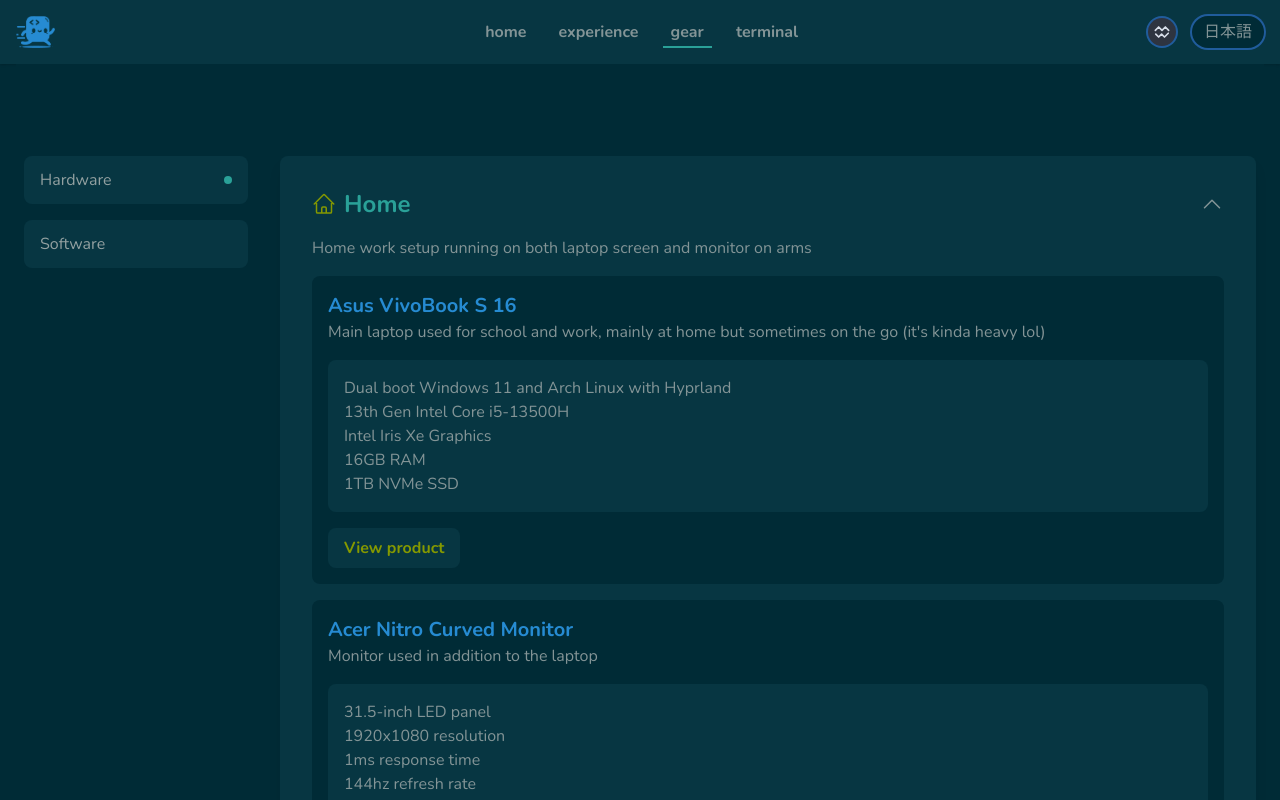
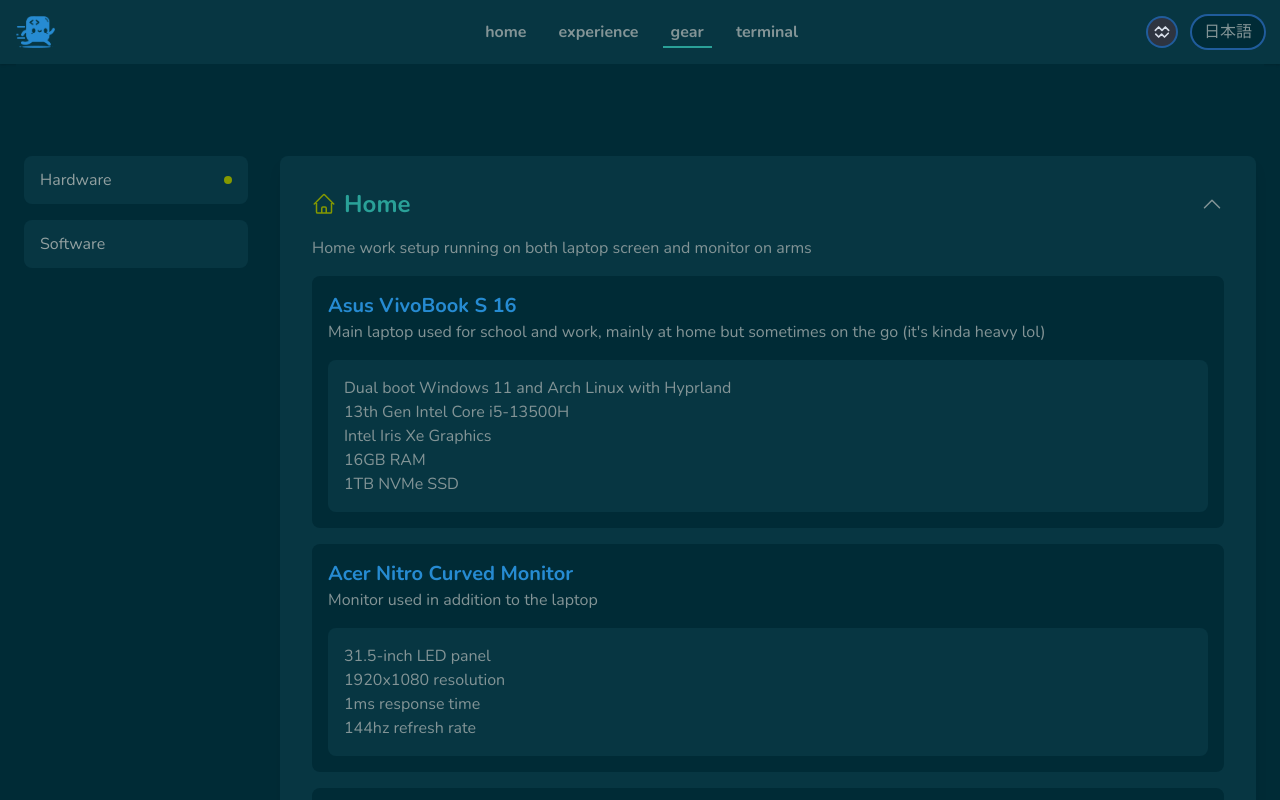
Before and after one commit to telga/portfolio, a Vue app: page /GearPage in a window 1280 px wide. Shown: the top 800 px of the page. Built offline with nearby package versions, Linux system fonts and the light colour scheme.

Commit message:
fix gear hover

```diff
--- a/src/components/GearCard.vue
+++ b/src/components/GearCard.vue
@@ -30,7 +30,7 @@
               </div>
             </ul>
           </div>
-          <a
+          <!-- <a
             :href="subItem.links?.[this.$i18n.locale] || '#'"
             target="_blank"
             rel="noopener noreferrer"
@@ -38,7 +38,7 @@
             class="inline-block mt-4 bg-bg-secondary font-bold text-[var(--accent-secondary)] hover:text-[var(--accent-hover)] py-2 px-4 rounded-lg transition-all duration-300 ease-in-out hover:-translate-y-0.5"
           >
             {{ $t('gear.viewProduct') }}
-          </a>
+          </a> -->
         </div>
       </div>
     </div>
--- a/src/data/gear.json
+++ b/src/data/gear.json
@@ -16,11 +16,7 @@
                 "1TB NVMe SSD",
                 "1920x1200 resolution IPS panel"
               ],
-              "image": "/images/lets-note-cf-rz6.jpg",
-              "links": {
-                "en": "https://www.asus.com/us/Laptops/VivoBook-S16-S5633EA-KH502W/",
-                "jp": "https://www.asus.com/jp/Laptops/VivoBook-S16-S5633EA-KH502W/"
-              }
+              "image": "/images/lets-note-cf-rz6.jpg"
             },
             {
               "name": "Acer Nitro Curved Monitor",
--- a/src/views/GearPage.vue
+++ b/src/views/GearPage.vue
@@ -9,12 +9,12 @@
               v-for="category in gearData.categories"
               :key="category.name"
               @click="setCurrentCategory(category.name)"
-              class="group flex items-center justify-between flex-1 md:w-full py-3 px-4 rounded-lg transition-all duration-300 ease-in-out text-sm md:text-base bg-bg-secondary text-text-secondary focus:outline-none active:scale-95"
+              class="group flex items-center justify-between flex-1 md:w-full py-3 px-4 rounded-lg transition-all duration-300 ease-in-out text-sm md:text-base bg-bg-secondary text-text-secondary active:scale-95"
             >
               <span>{{ $t(`gear.categories.${category.name}`) }}</span>
               <span
-                class="w-2 h-2 rounded-full bg-accent-hover transition-all duration-300 ease-in-out"
-                :class="currentCategory === category.name ? 'opacity-100 scale-100' : 'opacity-0 scale-0 group-hover:opacity-50 group-hover:scale-75'"
+                class="w-2 h-2 rounded-full bg-[var(--accent-secondary)] hover:bg-[var(--accent-hover)] transition-all duration-300 ease-in-out"
+                :class="currentCategory === category.name ? 'opacity-100 scale-100' : 'opacity-0 scale-0 group-hover:opacity-50 group-hover:scale-75 group-hover:bg-[var(--accent-hover)]'"
               ></span>
             </button>
           </div>
```
